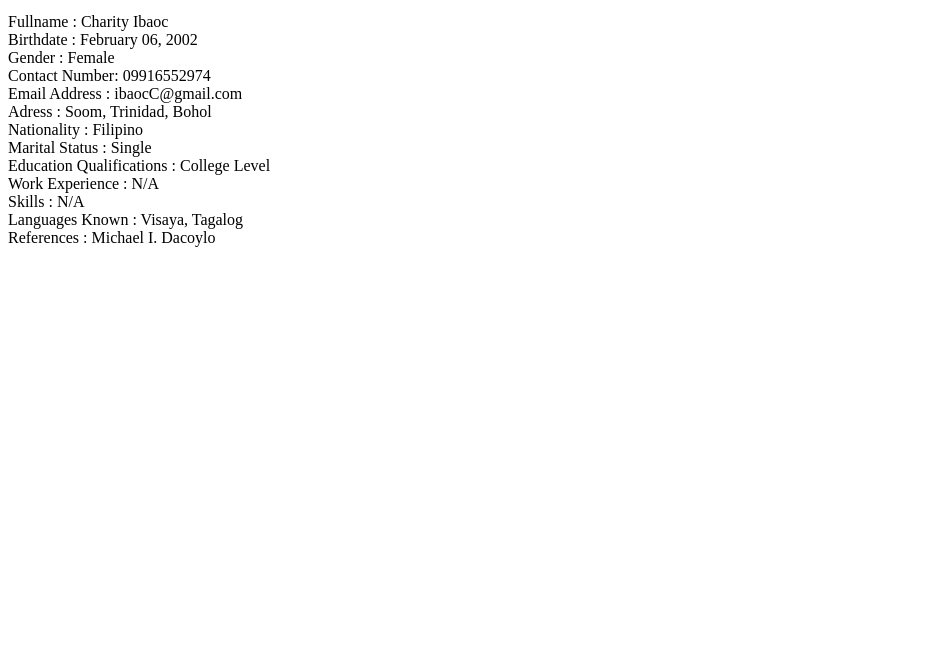
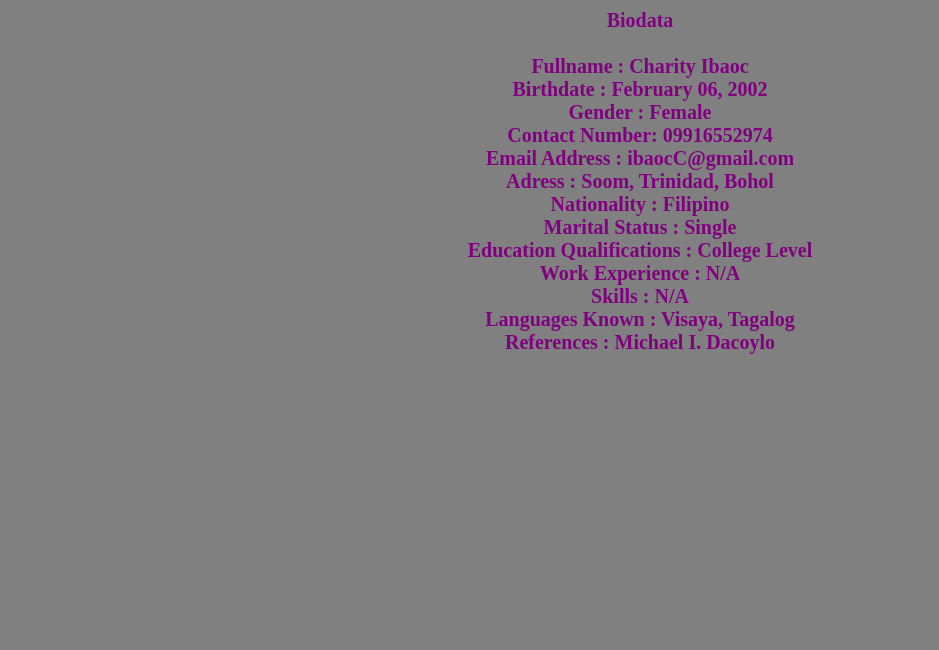
Before and after one commit to RicaDacoylo/Rics, a plain HTML site: page index.html in a window 1280 px wide. Shown: the part 150-800 px from the top of the page, without its empty margins (0-939 px from the left). Drawn offline with Linux system fonts and the light colour scheme.

Commit message:
Saved CSS Design

```diff
--- a/index.html
+++ b/index.html
@@ -3,7 +3,7 @@
 
     <head>
 
-        <link rel="stylesheet" href="deym.css">
+        <link rel="stylesheet" href="style.css">
     </head>
     <body>
 
--- /dev/null
+++ b/style.css
@@ -0,0 +1,9 @@
+body {
+
+ color: purple;
+ font-style: sanserif;
+ text-align: center;
+ background: gray;
+ font-weight: bold;
+ font-size: 20px;
+}
```
